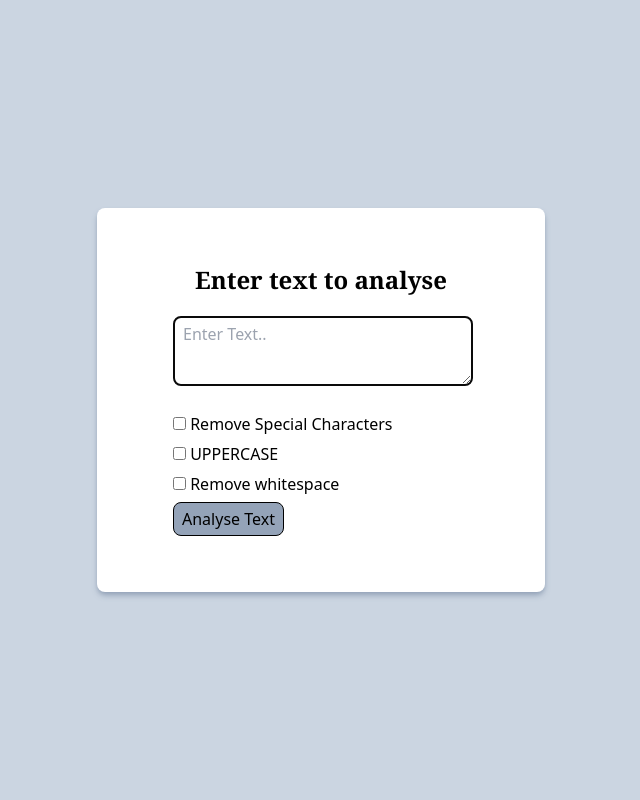
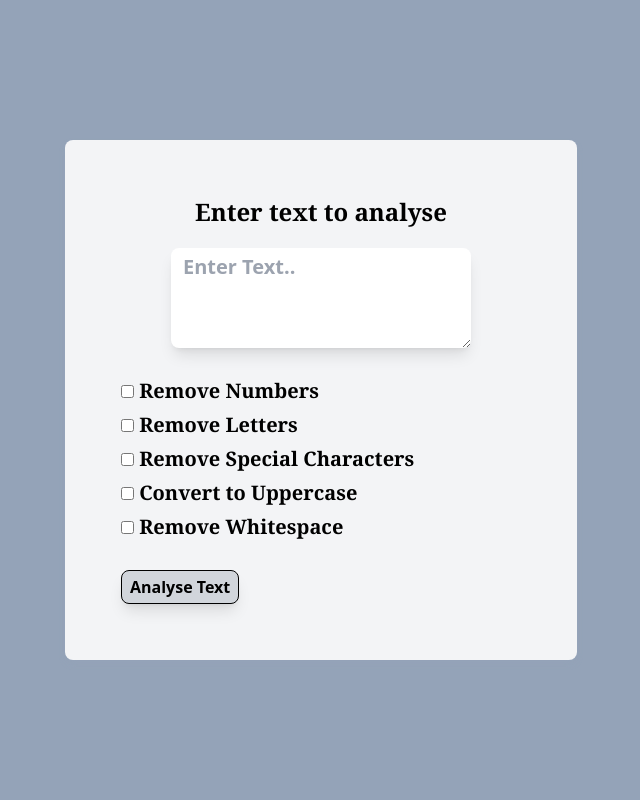
Before and after one commit to HdhwivHel/Text-Analyser, a Django app: page / in a window 1280 px wide. Shown: the whole page, without its empty margins (319-959 px from the left). Run offline with Django 5.2, Linux system fonts and the light colour scheme; some libraries are stand-ins or nearby versions.

Commit message:
Added new options and styling

```diff
--- a/templates/index.html
+++ b/templates/index.html
@@ -8,19 +8,26 @@
     <title>Analyser</title>
     <link rel="stylesheet" href="style.css">
   </head>
-  <body class="bg-slate-300">
+  <body class="bg-slate-400">
     <div class="flex items-center justify-center h-screen">
-        <div class="bg-white p-14 shadow-md shadow-slate-400 rounded-lg max-w-md w-full">
+        <div class="bg-gray-100 p-14 shadow-md shadow-slate-400 rounded-lg max-w-lg w-full">
 	        <h1 class="text-center text-2xl font-bold font-serif  ">Enter text to analyse</h1>
-            <div class="mx-5">
+            <div class=" text-justify">
               <form action='/analyze' method='post'>
                 {% csrf_token %}
-                <textarea name="text"  style=" width:300px; height:70px;" placeholder="Enter Text.." class=" border-2 border-neutral-950 rounded-lg my-5 font-sans px-2 py-1"></textarea>
-                <input type="checkbox" class=" mb-3" name="removepunc"> Remove Special Characters</input><br>
-                <input type="checkbox" class="  mb-3" name="fullcaps" > UPPERCASE</input><br>
-                <input type="checkbox" class="  mb-3" name="whitespace" > Remove whitespace</input>
+                <div class="text-[20px] font-serif font-semibold">
+                  <div class="text-center">
+                  <textarea name="text"  style=" width:300px; height:100px;" placeholder="Enter Text.." class=" border-3 border-neutral-950 rounded-lg my-5 font-sans px-3 py-1 shadow-lg bg-white"></textarea>
+                  </div>
+
+                  <input type="checkbox" class=" mb-3 " name="num"> Remove Numbers</input><br>
+                  <input type="checkbox" class=" mb-3" name="alph"> Remove Letters</input><br>
+                  <input type="checkbox" class=" mb-3" name="removepunc"> Remove Special Characters</input><br>
+                  <input type="checkbox" class="  mb-3" name="fullcaps" > Convert to Uppercase</input><br>
+                  <input type="checkbox" class="  mb-3" name="whitespace" > Remove Whitespace</input>
+                </div>
                 <br>
-                <button type="submit" class="border border-black px-2 py-1 rounded-lg bg-slate-400 text-black hover:bg-black hover:text-white">Analyse Text</button>
+                <button type="submit" class="border border-black px-2 py-1 rounded-lg bg-gray-300 text-black hover:bg-black hover:text-white font-bold shadow-lg">Analyse Text</button>
               </form>
             </div>
           </div>
--- a/textutils/views.py
+++ b/textutils/views.py
@@ -10,7 +10,11 @@ def analyze(request):
     removepunc =  (request.POST.get('removepunc','off'))
     fullcaps =  (request.POST.get('fullcaps','off'))
     whitespace =  (request.POST.get('whitespace','off'))
+    num = request.POST.get('num','off')
+    alph = request.POST.get('alph','off')
     # analyzed = djtext
+
+
     if removepunc == "on":
         punctuations = '''!()-[]}{;:'"\,<>./?@#$%^&*_~'''
         analyzed =""
@@ -24,6 +28,8 @@ def analyze(request):
         djtext=analyzed
         # return render(request, 'analyze.html', params)
 
+
+
     if fullcaps == "on":
         analyzed=""
         analyzed = djtext.upper()
@@ -32,6 +38,8 @@ def analyze(request):
         }
         djtext=analyzed
         # return render(request, 'analyze.html', params)
+
+
 
     if whitespace == "on":
         analyzed=""
@@ -45,8 +53,36 @@ def analyze(request):
         djtext=analyzed
         # return render(request, 'analyze.html', params)
 
-    if whitespace=="off" and fullcaps== "off" and removepunc =="off" :
+
+
+    if num == "on":
+        analyzed=""
+        for char in djtext:
+            if not char.isdigit():
+                analyzed = analyzed + char
+        params={
+         'analyzed_text':analyzed
+        }
+        djtext=analyzed
+        # return render(request, 'analyze.html', params)
+
+
+    if alph == "on":
+        analyzed=""
+        for char in djtext:
+            if not char.isalpha():
+                analyzed = analyzed + char
+        params={
+         'analyzed_text':analyzed
+        }
+        djtext=analyzed
+        # return render(request, 'analyze.html', params)
+
+
+    if whitespace=="off" and fullcaps== "off" and removepunc =="off" and num == "off"  and alph=="off":
         return error(request)
+
+
 
     if (request.POST.get('text','default')) in "  ":
         return error(request)
```
